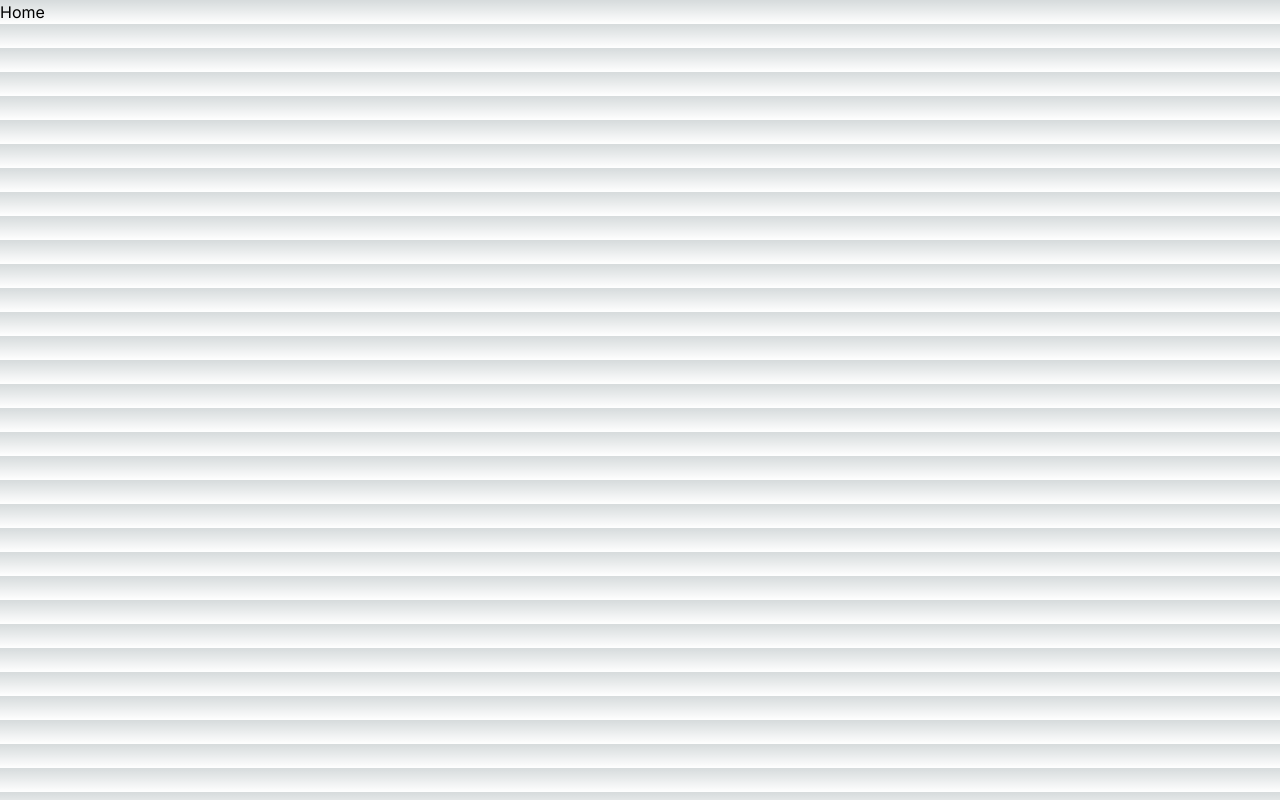
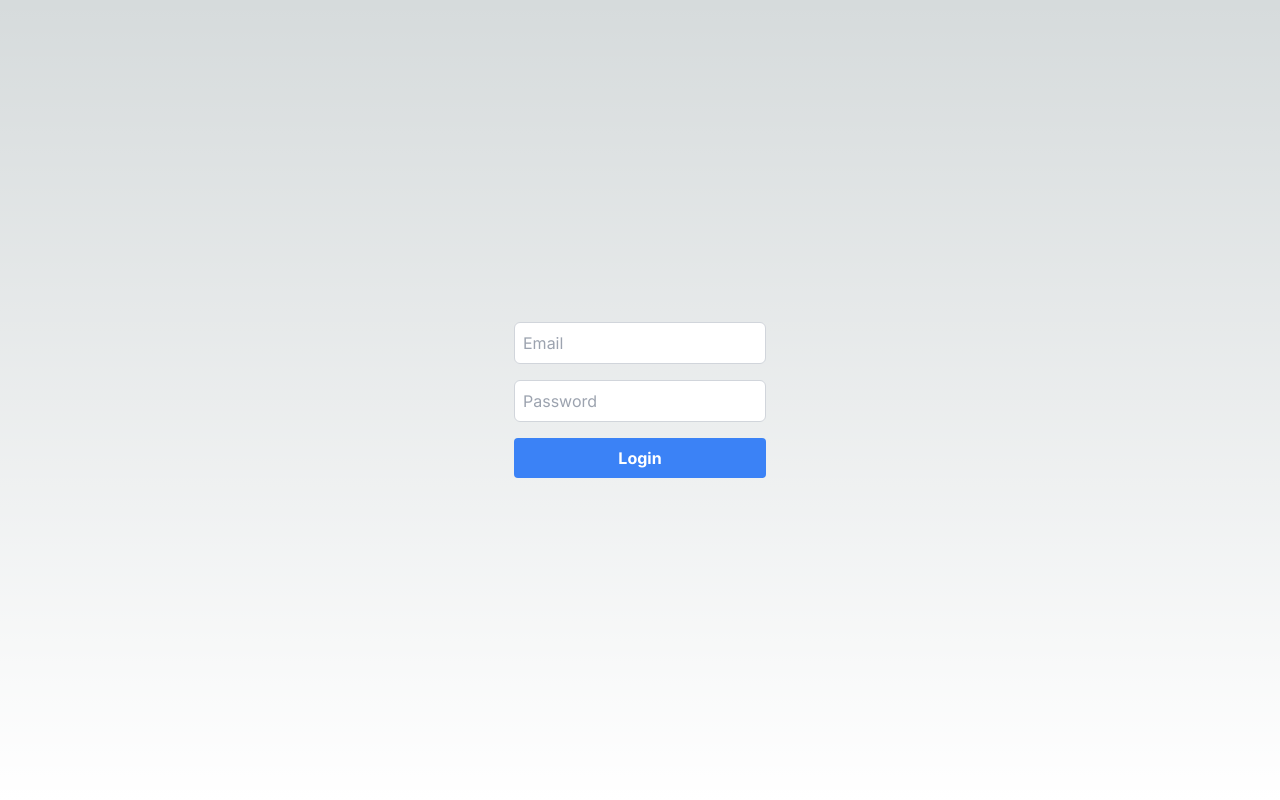
Before and after one commit to MartinDCalderonP/test-login-dynamic-routing, a Next.js app: page / in a window 1280 px wide. Built offline with nearby package versions, Linux system fonts and the light colour scheme.

Commit message:
Basic login structure

```diff
--- /dev/null
+++ b/src/components/Login/index.tsx
@@ -0,0 +1,38 @@
+const fields = [
+  {
+    name: "email",
+    label: "Email",
+    type: "email",
+    placeholder: "Email",
+    required: true
+  },
+  {
+    name: "password",
+    label: "Password",
+    type: "password",
+    placeholder: "Password",
+    required: true
+  }
+]
+
+const Login = () => {
+  return (
+    <form className="flex flex-col space-y-4">
+      {fields.map((field) => (
+        <input
+          className="border border-gray-300 rounded-md p-2"
+          key={field.name}
+          {...field}
+        />
+      ))}
+      <button
+        className="bg-blue-500 hover:bg-blue-700 text-white font-bold py-2 px-4 rounded"
+        type="submit"
+      >
+        Login
+      </button>
+    </form>
+  )
+}
+
+export default Login
--- a/src/pages/index.tsx
+++ b/src/pages/index.tsx
@@ -1,8 +1,19 @@
-import Image from "next/image"
 import { Inter } from "next/font/google"
+import Login from "@/components/Login"
 
 const inter = Inter({ subsets: ["latin"] })
 
-export default function Home() {
-  return <main className={inter.className}>Home</main>
+const Home = () => {
+  return (
+    <main
+      className={
+        inter.className +
+        " flex flex-col items-center justify-center min-h-screen py-2"
+      }
+    >
+      <Login />
+    </main>
+  )
 }
+
+export default Home
```
